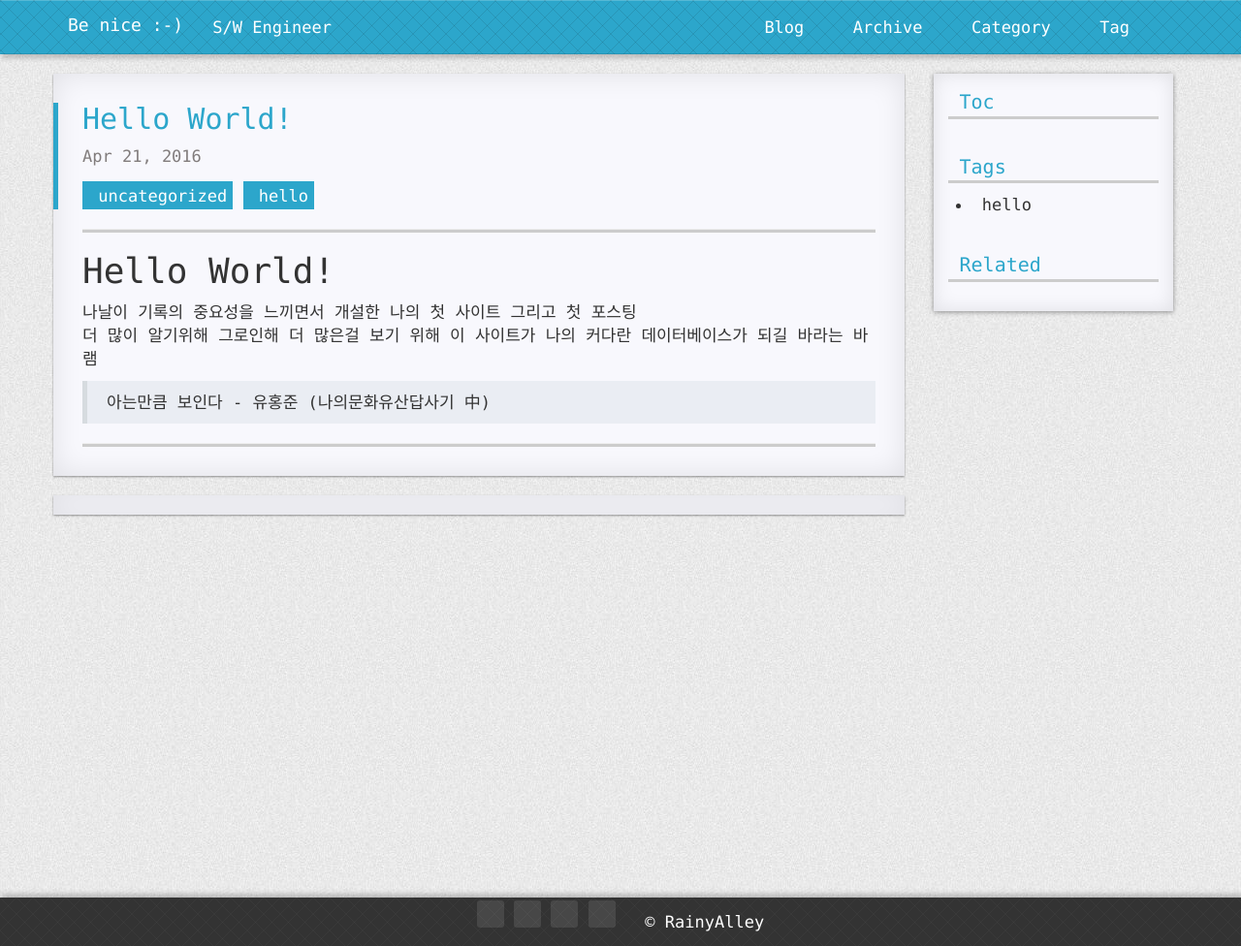
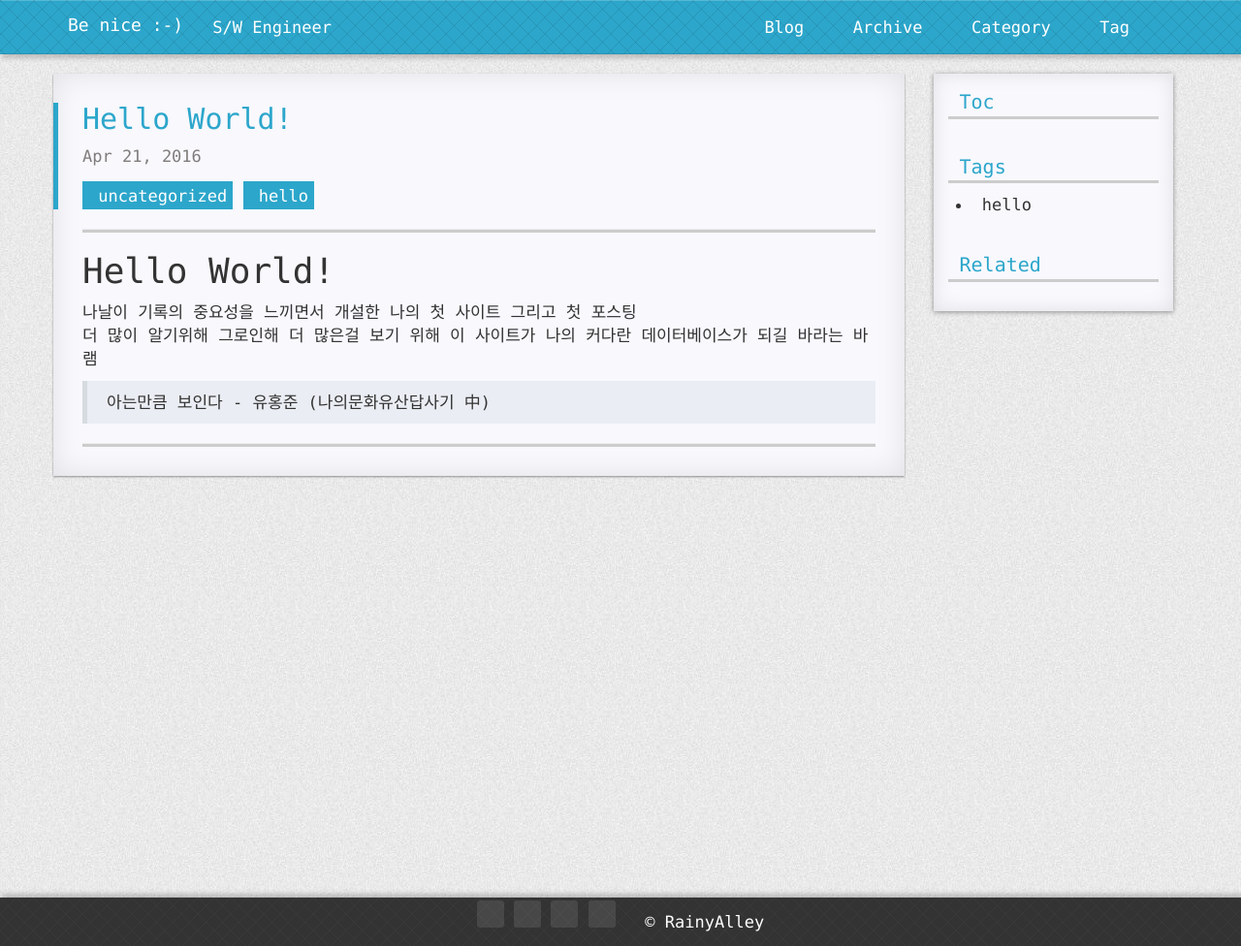
Before and after one commit to wkjeon/nicejeremy.github.io, a Jekyll site: the page built from _posts/everyday/2016-04-22-my-first-post.md, in a window 1280 px wide. Shown: the whole page at 97% size. Built offline with Jekyll 4.4.1, drawn with Linux system fonts in a browser that asks for light colours; nearby versions of some CDN libraries; comment, search, counter and statistics services are not loaded; a style sheet for code colours, icons or effects is not loaded.

Commit message:
remove discuss

```diff
--- a/_layouts/post.html
+++ b/_layouts/post.html
@@ -32,9 +32,9 @@
           <!--</div>-->
         </div>
         <div class="pad-min"></div>
-        <div id="post-comment" class="sheet post">
-            <div id="disqus_thread"></div>
-        </div>
+        <!--<div id="post-comment" class="sheet post">-->
+            <!--<div id="disqus_thread"></div>-->
+        <!--</div>-->
     </div>
     <div class="content-navigation col-lg-3">
       <div class="shadow-bottom-center" >
--- a/static/js/post.js
+++ b/static/js/post.js
@@ -8,7 +8,7 @@
 $(document).ready(function() {
     generateContent();
     // share();
-    disqus();
+    // disqus();
 });
 
 /**
@@ -28,11 +28,11 @@
 // }
 
 
-function disqus(){
-    /* * * CONFIGURATION VARIABLES * * */
-    var disqus_shortname = '{{site.disqus_shortname}}';
-
-    var dsq = document.createElement('script'); dsq.type = 'text/javascript'; dsq.async = true;
-    dsq.src = '//' + disqus_shortname + '.disqus.com/embed.js';
-    document.getElementsByTagName("script")[0].parentNode.appendChild(dsq);
-}
+// function disqus(){
+//     /* * * CONFIGURATION VARIABLES * * */
+//     var disqus_shortname = '{{site.disqus_shortname}}';
+//
+//     var dsq = document.createElement('script'); dsq.type = 'text/javascript'; dsq.async = true;
+//     dsq.src = '//' + disqus_shortname + '.disqus.com/embed.js';
+//     document.getElementsByTagName("script")[0].parentNode.appendChild(dsq);
+// }
```
